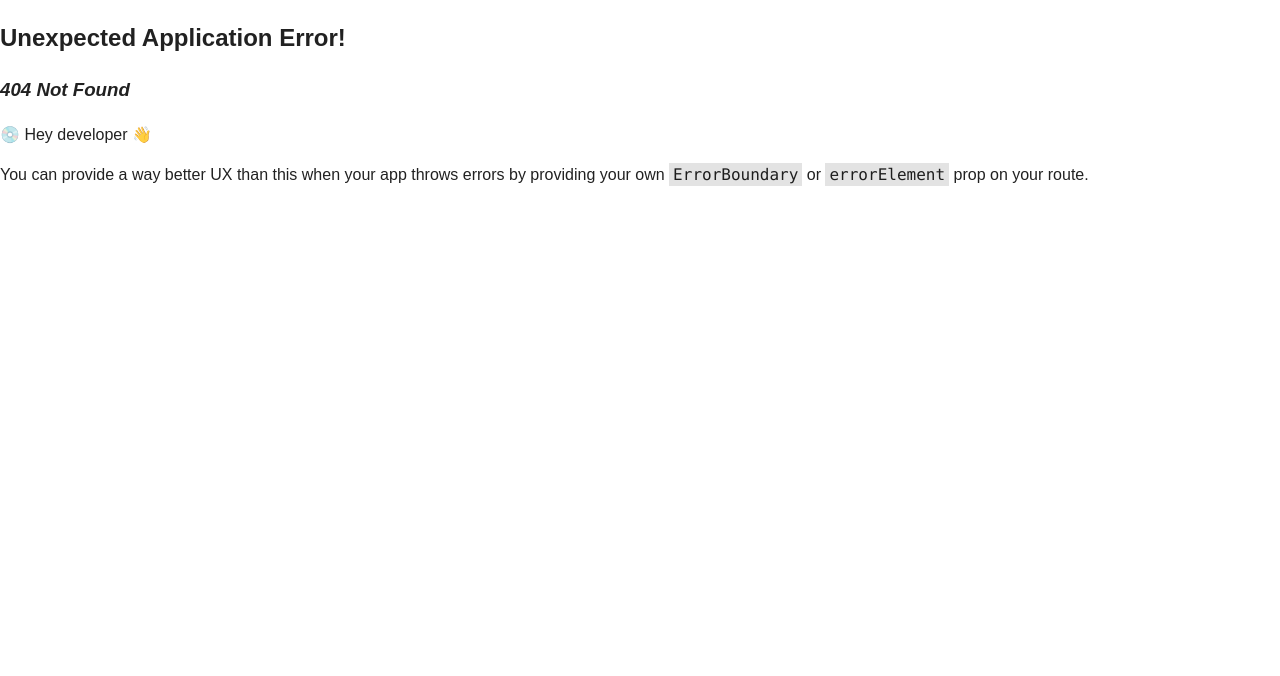
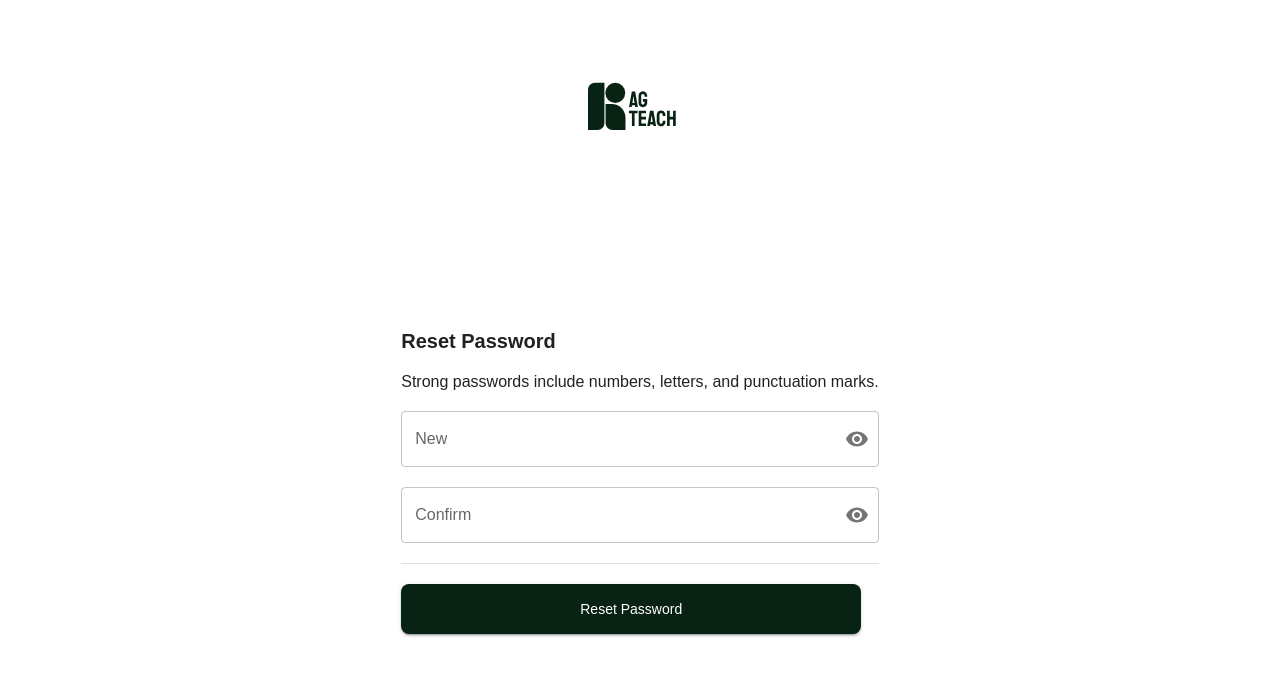
Before and after one commit to Kh1T/agteach-instructor, a React (Create React App) app: page /reset-password in a window 1280 px wide. Before the commit this address had no page. Shown: the top 676 px of the page. Built offline with nearby package versions, Linux system fonts and the light colour scheme.

Commit message:
feat-signup: create pull request

```diff
--- a/src/pages/ForgotPassword.jsx
+++ b/src/pages/ForgotPassword.jsx
@@ -1,6 +1,5 @@
 import {
   Box,
-  Button,
   Divider,
   Stack,
   TextField,
--- a/src/pages/ResetPassword.jsx
+++ b/src/pages/ResetPassword.jsx
@@ -1,4 +1,4 @@
-import { Button, Divider, Stack, Typography } from "@mui/material";
+import { Box, Button, Divider, Stack, Typography } from "@mui/material";
 import agtechDark from "./../assets/login/logo-dark.svg";
 import InputField from "../components/InputField";
 
@@ -6,12 +6,7 @@ function ResetPassword() {
   const gap = "20px";
   return (
     <Stack flexDirection="column" alignItems="center" gap="200px">
-      <img
-        style={{ width: "100px", height: "50px", paddingTop: "100px" }}
-        src={agtechDark}
-        alt="dark-logo"
-      />
-
+      <Box component="img" mt={10} src={agtechDark} alt="dark-logo" />
       <Stack gap={gap}>
         <Stack gap={gap}>
           <Typography variant="blgsm">Reset Password</Typography>
@@ -28,7 +23,6 @@ function ResetPassword() {
             width: 460,
             height: 50,
             borderRadius: 2,
-            width: "100%",
           }}
           type="submit"
           variant="contained"
--- a/src/route/index.js
+++ b/src/route/index.js
@@ -16,6 +16,7 @@ import EditCoursePage from "../pages/EditCourse";
 import ForgotPassword from "../pages/ForgotPassword";
 import Signup from "../pages/Signup";
 import AdditionalInformation from "../pages/AdditionalInformation";
+import ResetPassword from "../pages/ResetPassword";
 
 export const router = createBrowserRouter([
   {
@@ -61,4 +62,6 @@ export const router = createBrowserRouter([
       { path: "additional", element: <AdditionalInformation /> },
     ],
   },
+
+  { path: "/reset-password", element: <ResetPassword /> },
 ]);
```
